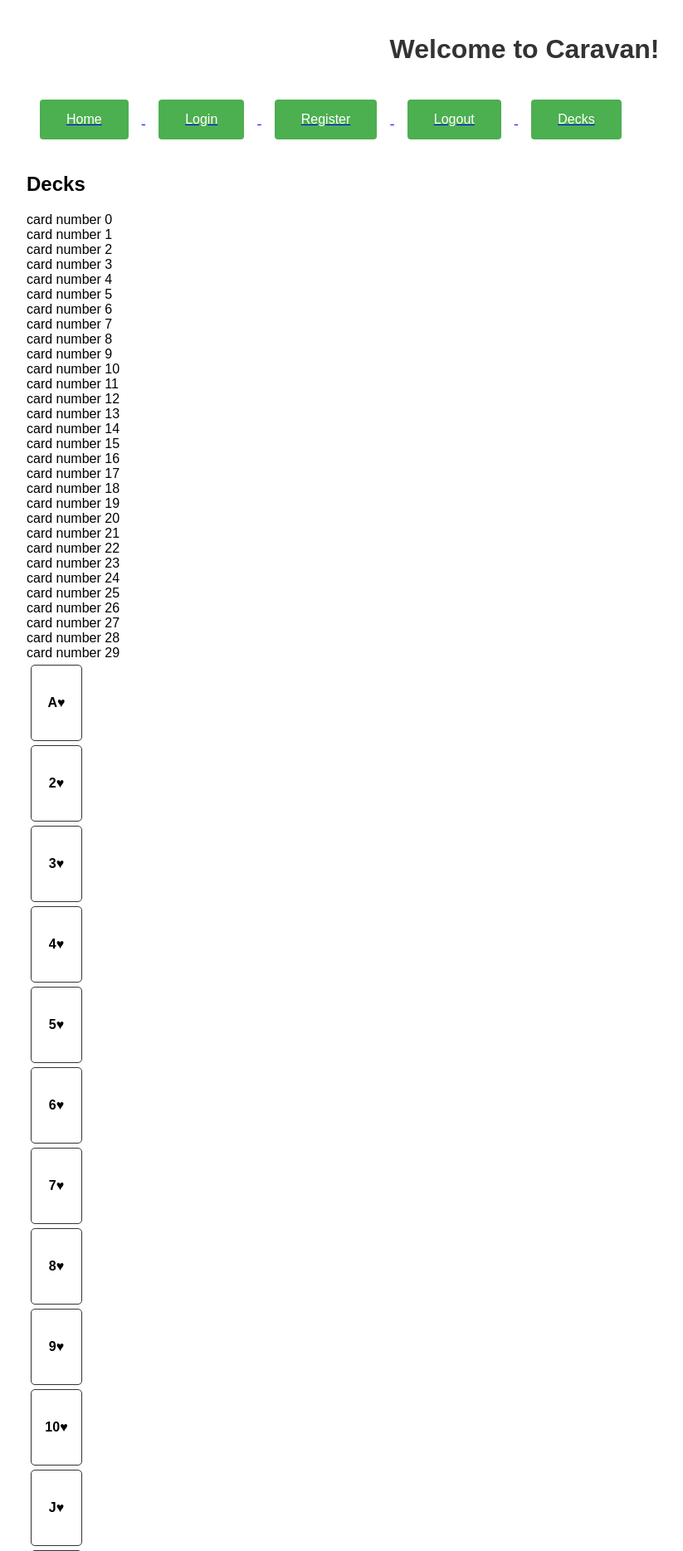
After one commit to RedTPC/Caravan, a Flask app: page /decks in a window 1280 px wide. The commit adds this page. Shown: the top 1869 px of the page at 83% size, without its empty margins (8-831 px from the left). Run offline with Flask 3, Linux system fonts and the light colour scheme; a user stored in the database is signed in.

Commit message:
added db + sql stuff

```diff
--- a/TODO.txt
+++ b/TODO.txt
@@ -1 +1,6 @@
 If playing a number card that matches suit but contradicts the numerical sequence, it resets the sequence. atm it just looks at the last 2 cards
+add different ai characters
+revamp css completely
+add different backgrounds
+add custom decks
+add cap gambling
--- a/app.py
+++ b/app.py
@@ -1,7 +1,8 @@
-from flask import Flask, render_template, url_for, redirect
+from flask import Flask, render_template, url_for, redirect, session, request
+from werkzeug.security import generate_password_hash, check_password_hash
 from flask_socketio import SocketIO, emit
 from forms import LoginForm, RegisterForm
-import caravan
+from functools import wraps
 from caravan import Game
 import random
 import sqlite3
@@ -10,6 +11,7 @@ app = Flask(__name__)
 app.config['SECRET_KEY'] = 'secret!'
 socketio = SocketIO(app, cors_allowed_origins="*")
 gamestate = None
+active_games = [] # [gamestate, game_id]
 
 
 @app.route("/")
@@ -24,7 +26,17 @@ def login():
         username = form.username.data
         password = form.password.data
 
-        return redirect(url_for("index"))
+        connect = sqlite3.connect("caravan.db")
+        db = connect.cursor()
+        db.execute("""SELECT * FROM users WHERE username = ?;""", (username,))
+        user = db.fetchone()
+        if user is None:
+            return redirect(url_for("login"))
+        if check_password_hash(user[1], password):
+            session["username"] = username
+            return redirect(url_for("index"))
+
+        return redirect(url_for("login"))
 
     else:
         return render_template("login.html", form=form)
@@ -37,11 +49,51 @@ def register():
         username = form.username.data
         email = form.email.data
         password = form.password.data
+        hashed_password = generate_password_hash(password)
+
+
+        connect = sqlite3.connect("caravan.db")
+        db = connect.cursor()
+
+        # check for duplicate username/email in db
+        db.execute("""SELECT * FROM users WHERE username = ? OR email = ?;""", (username, email))
+        is_duplicate_user = db.fetchone()
+        if is_duplicate_user is not None:
+            print("dupe detected")
+            return render_template("register.html", form=form)
+
+        db.execute("""INSERT INTO users (username, email, password)
+                      VALUES (?, ?, ?);""", (username, email, hashed_password))
+        connect.commit()
 
         return redirect(url_for("login"))
 
     else:
         return render_template("register.html", form=form)
+
+def login_required(f):
+    @wraps(f)
+    def decorated_function(*args, **kwargs):
+        if "username" not in session:
+            return redirect(url_for("login"))
+        return f(*args, **kwargs)
+    return decorated_function
+
+@app.route("/logout")
+def logout():
+    session.pop("username", None)
+    return redirect(url_for("index"))
+
+@app.route("/decks")
+@login_required
+def decks():
+    suits = ["♥", "♦", "♠", "♣"]
+    faces = ["A", "2", "3", "4", "5", "6", "7", "8", "9", "10", "J", "Q", "K"]
+    deck = []
+    for suit in suits:
+        for face in faces:
+            deck.append(face+suit)
+    return render_template("decks.html", deck=deck)
 
 @socketio.on("create_game")
 def create_game():
@@ -58,7 +110,35 @@ def create_game():
 
     emit("game_update", response_data, broadcast=True)
 
+@socketio.on("create_multiplayer_game")
+def create_multiplayer_game():
+    global gamestate
+    gamestate = Game()
+    gamestate.startGame()
+    game_id = ''.join([str(random.randint(0, 9)) for i in range(5)])
+    active_games.append([gamestate, game_id])
+
+    # Initialize with zero values since no cards are played yet
+    caravan_values1, caravan_values2 = [0, 0, 0], [0, 0, 0]
+
+    response_data = gamestate.to_dict()
+    response_data['caravan_values1'] = caravan_values1
+    response_data['caravan_values2'] = caravan_values2
+
+    emit("game_update", response_data, broadcast=True)
+
+@socketio.on("join_game")
+def join_game(game_id):
+    for game in active_games:
+        if game[1] == game_id:
+            # join game
+            print("Game Found")
+
+
+
+
 @socketio.on("create_game_ai")
+@login_required
 def create_game():
     global gamestate
     gamestate = Game()
@@ -244,9 +324,6 @@ def handle_discard_card(data):
     if not gamestate:
         return
 
-    if gamestate.numturns < 6:
-        return
-
     hand_index = data["hand_index"]
 
     # Determine player based on hand index
@@ -263,16 +340,16 @@ def handle_discard_card(data):
 
 
     # Determine player based on who sent the request
-    if player == gamestate.getTurn() and gamestate.numturns > 5:
+    if player == gamestate.getTurn():
 
         # Make sure it's the player's turn and the hand index is valid
         if player == "1" and hand_index < len(gamestate._hand1.getHand()):
             gamestate.discardCard(player, hand_index)
-            gamestate.flipTurn()
+            # gamestate.flipTurn()
             gamestate._hand1.replenishHand()
         elif player == "2" and hand_index < len(gamestate._hand2.getHand()):
             gamestate.discardCard(player, hand_index)
-            gamestate.flipTurn()
+            # gamestate.flipTurn()
             gamestate._hand2.replenishHand()
 
     # Send updated game state to all clients
@@ -308,19 +385,28 @@ def place_side_card(data):
     placed_card_value = gamestate._hand1.getHand()[hand_index].value() if player == "1" else gamestate._hand2.getHand()[hand_index].value()
 
     # Allow players to place K/J on either their own or opponent's caravans
-    target_caravan_index = caravan_index if player == "1" else caravan_index + 3  # Player 2's caravans are indexed 3-5
-
+    target_caravan_index = caravan_index if caravan_index < 3 else caravan_index - 3  # Convert to 0-2 range
+    player_caravans = caravan_index < 3  # True if targeting player 1's caravans
+    target_caravan = gamestate._board.getCaravan1()[target_caravan_index] if player_caravans else gamestate._board.getCaravan2()[target_caravan_index]
+    if not target_caravan or caravan_card_index >= len(target_caravan):
+        print("Invalid target caravan or card index")
+        return
 
     if placed_card_value in [11, 13]:  # If it's a J or K
-        gamestate._bonus_cards.append([placed_card_value, target_caravan_index, caravan_card_index])
+        # Use 0-5 range for caravans in bonus cards (0-2 for player 1, 3-5 for player 2)
+        bonus_caravan_index = target_caravan_index if player_caravans else target_caravan_index + 3
+
+        gamestate._bonus_cards.append([placed_card_value, bonus_caravan_index, caravan_card_index])
         if player == "1":
             gamestate._hand1.removeCard(hand_index)
         else:
             gamestate._hand2.removeCard(hand_index)
 
         gamestate.flipTurn()
-        gamestate._hand2.replenishHand() if player == "1" else gamestate._hand1.replenishHand()
-
+        if player == "1":
+            gamestate._hand2.replenishHand()
+        else:
+            gamestate._hand1.replenishHand()
     else:
         print("not a K or J, rejecting...")
 
@@ -336,34 +422,29 @@ def place_side_card(data):
         elif game_winner == "p2":
             gamestate.win_status = f"Player 2 Wins!"
 
-    caravan_values1, caravan_values2 = gamestate.getValues()
+    try:
+        caravan_values1, caravan_values2 = gamestate.getValues()
 
-    # Include gamestate.win_status in the response
-    response_data = gamestate.to_dict()
-    response_data['win_status'] = gamestate.win_status
-    response_data['caravan_values1'] = caravan_values1
-    response_data['caravan_values2'] = caravan_values2
-    response_data['is_vs_ai'] = gamestate._is_vs_ai
-    response_data['player'] = player
-    response_data['current_turn'] = gamestate.getTurn()
+        # Include gamestate.win_status in the response
+        response_data = gamestate.to_dict()
+        response_data['win_status'] = gamestate.win_status
+        response_data['caravan_values1'] = caravan_values1
+        response_data['caravan_values2'] = caravan_values2
+        response_data['is_vs_ai'] = gamestate._is_vs_ai
+        response_data['player'] = player
+        response_data['current_turn'] = gamestate.getTurn()
 
+        print(f"Caravan values 1: {caravan_values1}")
+        print(f"Caravan values 2: {caravan_values2}")
 
+        # Send updated game state to all clients
+        print("Sending game_update:", response_data)
+        emit("game_update", response_data, broadcast=True)
 
-    print(f"Caravan values 1: {caravan_values1}")
-    print(f"Caravan values 2: {caravan_values2}")
-
-    # Send updated game state to all clients
-    print("Sending game_update:", response_data)
-
-
-    # IF ITS NOT A KING OR JACK, REMOVE CARAVANCARDINDEX AND REDIRECT TO MAIN PLACE CARD
-    # GOOD IDEA!
-
-
-
-    # Send updated game state to all clients
-    emit("game_update", response_data, broadcast=True)
-
+    except Exception as e:
+        print(f"Error during side card placement: {e}")
+        # If there's an error, provide feedback
+        emit("game_update", {"error": "An error occurred during side card placement."}, broadcast=True)
 
 @socketio.on("make_ai_move")
 def make_ai_move():
@@ -380,9 +461,17 @@ def make_ai_move():
         timeout_counter += 1
         print(timeout_counter)
         caravan_index = random.randint(0, 2)
-        hand_index = random.randint(0, 4)
-        caravan_card_index = random.randint(0, len(gamestate._board.getCaravan2()[caravan_index])-1) if len(gamestate._board.getCaravan2()[caravan_index]) > 0 else None
+        hand_index = random.randint(0, min(4, len(gamestate._hand2.getHand())-1)) if gamestate._hand2.getHand() else 0
+        # Only try to access caravan card index if the caravan has cards
+        if len(gamestate._board.getCaravan2()[caravan_index]) > 0:
+            caravan_card_index = random.randint(0, len(gamestate._board.getCaravan2()[caravan_index])-1)
+        else:
+            caravan_card_index = 0
         player = "2"
+
+        # make sure we have cards in the hand
+        if not gamestate._hand2.getHand():
+            break
 
         print(f"\n\ncaravan index: {caravan_index}, hand_index: {hand_index}, caravan card index {caravan_card_index}\n\n\ ")
 
@@ -397,12 +486,20 @@ def make_ai_move():
         # HANDLE PLACING KINGS JACKS
 
         if gamestate.numturns > 5 and (placed_card_value2 == 11 or placed_card_value2 == 13):
+
             # Allow players to place K/J on either their own or opponent's caravans
             target_caravan_index = caravan_index * (random.randint(1, 2))
-            gamestate._bonus_cards.append([placed_card_value2, target_caravan_index, caravan_card_index])
-            gamestate._hand2.removeCard(hand_index)
-            gamestate.flipTurn()
-            gamestate._hand1.replenishHand()
+            # Only add bonus card if there's at least one card in the target caravan
+            target_is_player1 = target_caravan_index < 3
+            target_caravan = gamestate._board.getCaravan1()[target_caravan_index] if target_is_player1 else gamestate._board.getCaravan2()[target_caravan_index - 3]
+
+            if target_caravan and len(target_caravan) > 0:
+                valid_caravan_card_index = random.randint(0, len(target_caravan) - 1)
+                gamestate._bonus_cards.append([placed_card_value2, target_caravan_index, valid_caravan_card_index])
+                gamestate._hand2.removeCard(hand_index)
+                gamestate.flipTurn()
+                gamestate._hand1.replenishHand()
+                valid_move = True
 
         elif gamestate.numturns > 5 and (placed_card_value2 != 11) and (placed_card_value2 != 13):
             valid_move = False
@@ -454,32 +551,31 @@ def make_ai_move():
             gamestate.win_status = f"Player 1 Wins!"
         elif game_winner == "p2":
             gamestate.win_status = f"Player 2 Wins!"
+
     try:
-
         caravan_values1, caravan_values2 = gamestate.getValues()
 
-    except:
-        index_url = url_for("/")
-        emit("redirect", {"url": index_url})
+        response_data = gamestate.to_dict()
+        response_data['win_status'] = gamestate.win_status
+        response_data['caravan_values1'] = caravan_values1
+        response_data['caravan_values2'] = caravan_values2
+        response_data['is_vs_ai'] = gamestate._is_vs_ai
+        response_data['player'] = player
+        response_data['current_turn'] = gamestate.getTurn()
 
-    response_data = gamestate.to_dict()
-    response_data['win_status'] = gamestate.win_status
-    response_data['caravan_values1'] = caravan_values1
-    response_data['caravan_values2'] = caravan_values2
-    response_data['is_vs_ai'] = gamestate._is_vs_ai
-    response_data['player'] = player
-    response_data['current_turn'] = gamestate.getTurn()
+        print(f"Caravan values 1: {caravan_values1}")
+        print(f"Caravan values 2: {caravan_values2}")
 
+        # Send updated game state to all clients
+        print("Sending game_update:", response_data)
 
-    print(f"Caravan values 1: {caravan_values1}")
-    print(f"Caravan values 2: {caravan_values2}")
+        # Send updated game state to all clients
+        emit("game_update", response_data, broadcast=True)
 
-    # Send updated game state to all clients
-    print("Sending game_update:", response_data)
-
-
-    # Send updated game state to all clients
-    emit("game_update", gamestate.to_dict(), broadcast=True)
+    except Exception as e:
+        print(f"Error during AI move: {e}")
+        # If there's an error, redirect to the index page or reset the game
+        emit("game_update", {"error": "An error occurred. Starting a new game."}, broadcast=True)
 
 if __name__ == "__main__":
     socketio.run(app, debug=True, allow_unsafe_werkzeug=True)
--- /dev/null
+++ b/static/styles/decks.css
@@ -0,0 +1,52 @@
+body {
+    font-family: Arial, sans-serif;
+    max-width: 1200px;
+    margin: 0 auto;
+    padding: 20px;
+}
+
+h1 {
+    text-align: center;
+    color: #333;
+}
+
+button {
+    background-color: #4CAF50;
+    border: none;
+    color: white;
+    padding: 15px 32px;
+    text-align: center;
+    text-decoration: none;
+    display: block;
+    margin: 20px auto;
+    font-size: 16px;
+    cursor: pointer;
+    border-radius: 4px;
+    display: inline;
+    margin-left: 1em;
+    margin-right: 1em;
+
+}
+
+button:hover {
+    background-color: #45a049;
+}
+
+.deck-card-option {
+    width: 60px;           /* 60px for width */
+    height: 90px;          /* 90px for height */
+    background-color: white;
+    border: 1px solid #333;
+    border-radius: 5px;
+    display: flex;
+    justify-content: center;
+    align-items: center;
+    margin: 5px;
+    cursor: pointer;
+    font-weight: bold;
+}
+
+.deck-card-option.selected {
+    border: 3px solid #4CAF50;
+    transform: translateY(-5px);
+}
--- a/static/styles/styles.css
+++ b/static/styles/styles.css
@@ -17,12 +17,11 @@ button {
     padding: 15px 32px;
     text-align: center;
     text-decoration: none;
-    display: block;
     margin: 20px auto;
     font-size: 16px;
     cursor: pointer;
     border-radius: 4px;
-    display: inline;
+    display: inline-block;
     margin-left: 1em;
     margin-right: 1em;
 
--- a/templates/base.html
+++ b/templates/base.html
@@ -18,6 +18,15 @@
     <a href="{{ url_for('register') }}">
         <button id="register">Register</button>
     </a>
+    {% if 'username' in session %}
+    <a href="{{ url_for('logout') }}">
+        <button id="logout">Logout</button>
+    </a>
+    <a href="{{ url_for('decks') }}">
+        <button id="decks">Decks</button>
+    </a>
+    {% endif %}
+
     </nav>
 
 
--- /dev/null
+++ b/templates/decks.html
@@ -0,0 +1,26 @@
+{% extends "base.html" %}
+
+{% block content %}
+<link rel="stylesheet" href="/styles/decks.css">
+<body class="container mt-5">
+    <h2>Decks</h2>
+
+    {% for i in range(0, 30) %}
+    <div class="deck-card-slot" id="deck-card-slot-{{ i }}">
+        <!-- You can add content or other attributes here -->
+        card number {{ i }}
+    </div>
+    {% endfor %}
+
+    {% for i in deck %}
+    <div class="deck-card-option" id="deck-card-option-{{ i }}">
+        <!-- You can add content or other attributes here -->
+        {{ i }}
+    </div>
+    {% endfor %}
+
+
+
+</body>
+
+    {% endblock %}
```
Also changed, not shown: caravan.py (+30 -43 lines), caravan.db (added), 1 other file.
